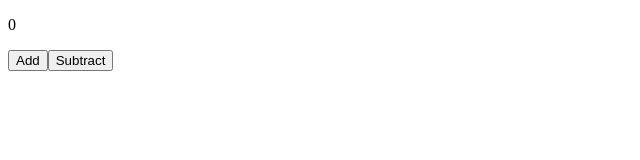
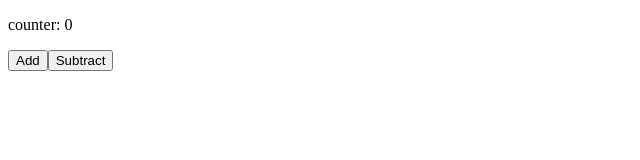
Before and after one commit to dreardon1021/react-from-scratch, a React app: page / in a window 1280 px wide. Shown: the top 160 px of the page, without its empty margins (0-640 px from the left). Built offline with nearby package versions, Linux system fonts and the light colour scheme.

Commit message:
Write logic and elements for counter

```diff
--- a/src/App/App.js
+++ b/src/App/App.js
@@ -3,6 +3,8 @@ import React, { Component } from "react";
 class App extends Component {
   constructor() {
     super();
+    this.addToCounter = this.addToCounter.bind(this);
+    this.subtractFromCounter = this.subtractFromCounter.bind(this)
     this.state = {
       counter: 0
     };
@@ -15,6 +17,7 @@ class App extends Component {
   }
 
   subtractFromCounter() {
+    console.log("test");
     let subtractedCounter = this.state.counter - 1;
     this.setState({ counter: subtractedCounter });
   }
@@ -22,14 +25,11 @@ class App extends Component {
   render() {
     return (
       <div>
-        <p class="counter-count">{this.state.counter}</p>
-        <button onClick={() => this.addToCounter(e)} className="counter-button">
+        <p>counter: {this.state.counter}</p>
+        <button onClick={this.addToCounter}>
           Add
         </button>
-        <button
-          onClick={() => this.subtractFromCounter(e)}
-          className="counter-button"
-        >
+        <button onClick={this.subtractFromCounter}>
           Subtract
         </button>
       </div>
```
